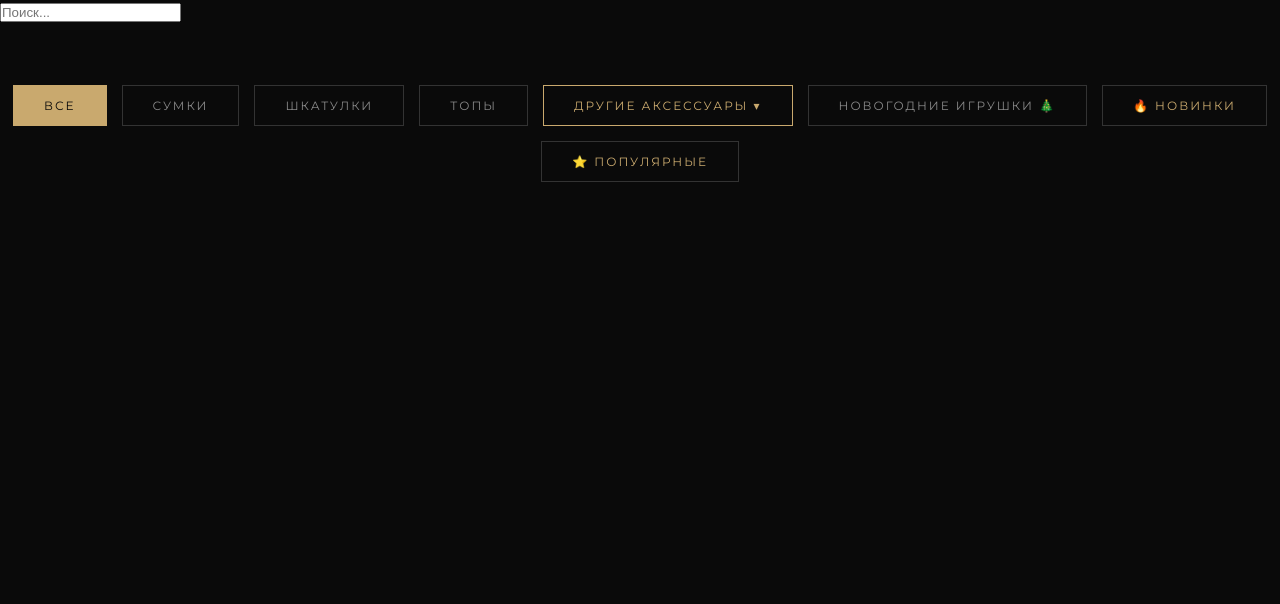
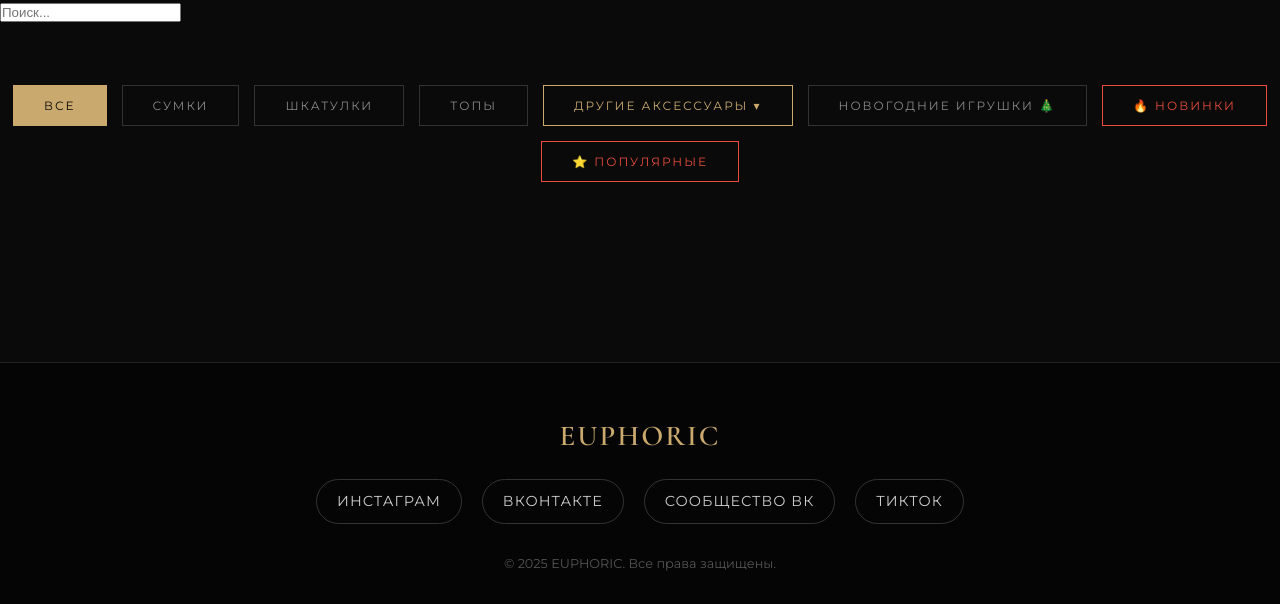
Before and after one commit to euphoric157/euphoric, a Flask app: page / in a window 1280 px wide. Shown: the part 469-1073 px from the top of the page. Before the commit the page ends 651 px from the top, so only its background shows below. Run offline with Flask 3, Linux system fonts and the light colour scheme; data comes from the database, SQL or seed files in the repository; data that the repository does not hold is empty.

Commit message:
Update index.html

```diff
--- a/templates/index.html
+++ b/templates/index.html
@@ -9,13 +9,25 @@
 <link rel="stylesheet" href="/static/style.css">
 <style>
     :root { --bg: {{ site_settings.bg_color }}; --accent: {{ site_settings.accent_color }}; }
-    body { background-color: var(--bg) !important; }
+    body { background-color: var(--bg) !important; display: flex; flex-direction: column; min-height: 100vh; }
     .hero { background-image: url('/static/uploads/{{ site_settings.banner_image }}'); background-size: cover; background-position: center; padding: 120px 20px; position: relative; }
     .hero::before { content: ''; position: absolute; top:0; left:0; width:100%; height:100%; background: rgba(10,10,10,0.6); }
     .hero h2, .hero p { position: relative; z-index: 2; }
     .acc-menu { display: none; background: #111; padding: 20px; border: 1px solid #333; margin-bottom: 30px; text-align: center; }
     .acc-menu a { color: #ccc; text-decoration: none; margin: 0 15px; font-size: 0.9rem; display: inline-block; margin-bottom: 10px; }
     .acc-menu a:hover { color: var(--accent); }
+
+    /* Красный цвет для Новинок и Популярных */
+    .btn-red { color: #e74c3c !important; border-color: #e74c3c !important; }
+    .btn-red:hover { background: #e74c3c !important; color: #fff !important; }
+
+    /* Подвал (Футер) */
+    footer { margin-top: auto; background: #050505; border-top: 1px solid #222; padding: 50px 20px 30px; text-align: center; }
+    footer h3 { color: var(--accent); font-family: 'Cormorant Garamond', serif; font-size: 1.8rem; margin-bottom: 20px; letter-spacing: 2px;}
+    .social-links { display: flex; justify-content: center; gap: 20px; flex-wrap: wrap; margin-bottom: 30px; }
+    .social-links a { color: #ccc; text-decoration: none; font-size: 0.9rem; text-transform: uppercase; letter-spacing: 1px; transition: color 0.3s; border: 1px solid #333; padding: 10px 20px; border-radius: 30px; }
+    .social-links a:hover { color: #fff; border-color: var(--accent); background: rgba(201, 169, 110, 0.1); }
+    footer p { color: #555; font-size: 0.8rem; margin-top: 20px; }
 
     @media (max-width: 768px) {
         .products { grid-template-columns: repeat(2, 1fr) !important; gap: 10px !important; padding: 0 10px 40px !important; }
@@ -28,6 +40,7 @@
         .filters button { font-size: 0.7rem !important; padding: 8px 12px !important; }
         nav a { font-size: 0.7rem !important; margin: 5px !important; }
         header { flex-direction: column; padding: 15px !important; }
+        .social-links a { font-size: 0.7rem; padding: 8px 15px; }
     }
 </style>
 </head>
@@ -40,6 +53,7 @@
         <a href="#" onclick="showFavorites()" style="color:#e74c3c;">Избранное (♥)</a>
         <a href="/reviews">Отзывы</a>
         <a href="/workshops">Мастер-классы</a>
+        <a href="#" onclick="makeCustomOrder()" style="color: var(--accent); font-weight: bold;">Сделать заказ</a>
         <a href="#" onclick="openCart()" style="color: var(--accent);">Корзина (<span id="cart-count">0</span>)</a>
     </nav>
 </header>
@@ -58,8 +72,8 @@
   <button onclick="filter('tops', event)">Топы</button>
   <button onclick="toggleAccMenu()" style="border-color:var(--accent); color:var(--accent);">Другие аксессуары ▾</button>
   <button onclick="filter('toys', event)">Новогодние игрушки 🎄</button>
-  <button onclick="filter('new', event)" style="color:var(--accent);">🔥 Новинки</button>
-  <button onclick="filter('popular', event)" style="color:var(--accent);">⭐ Популярные</button>
+  <button onclick="filter('new', event)" class="btn-red">🔥 Новинки</button>
+  <button onclick="filter('popular', event)" class="btn-red">⭐ Популярные</button>
 </section>
 
 <!-- Выпадающий список аксессуаров -->
@@ -90,6 +104,18 @@
 {% endfor %}
 </section>
 
+<!-- ПОДВАЛ С СЕТЯМИ -->
+<footer>
+    <h3>EUPHORIC</h3>
+    <div class="social-links">
+        <a href="https://www.instagram.com/euphoric_bags?psln=cXgzZDZjeGcxbmxn" target="_blank">Инстаграм</a>
+        <a href="https://vk.ru/zlatoreva_euphoric" target="_blank">ВКонтакте</a>
+        <a href="https://vk.ru/euphoric_bags" target="_blank">Сообщество ВК</a>
+        <a href="https://www.tiktok.com/@euphoric_bags" target="_blank">ТикТок</a>
+    </div>
+    <p>© 2025 EUPHORIC. Все права защищены.</p>
+</footer>
+
 <div id="cart-modal" style="display:none; position:fixed; top:0; left:0; width:100%; height:100%; background:rgba(0,0,0,0.85); z-index:1000; justify-content:center; align-items:center;">
     <div style="background:#111; border: 1px solid var(--accent); padding: 30px; max-width: 500px; width: 90%; position: relative;">
         <span onclick="closeCart()" style="position:absolute; top:15px; right:20px; color:var(--accent); font-size:24px; cursor:pointer;">×</span>
@@ -100,6 +126,11 @@
 </div>
 
 <script>
+function makeCustomOrder() {
+    // Открывает бота со специальным параметром custom_order
+    window.open('https://t.me/{{ bot }}?start=custom_order', '_blank');
+}
+
 function toggleAccMenu() {
     let menu = document.getElementById('acc-menu');
     menu.style.display = menu.style.display === 'block' ? 'none' : 'block';
```
